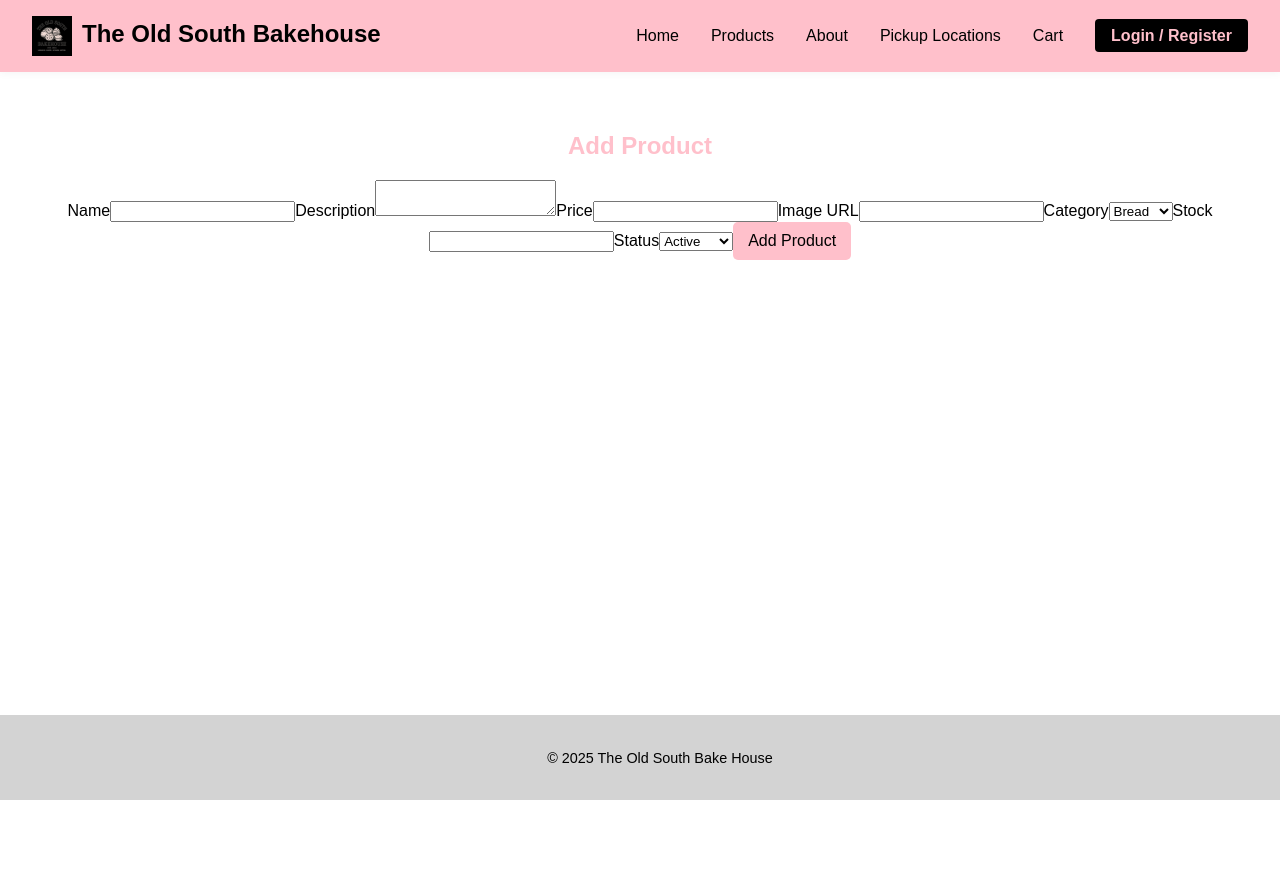
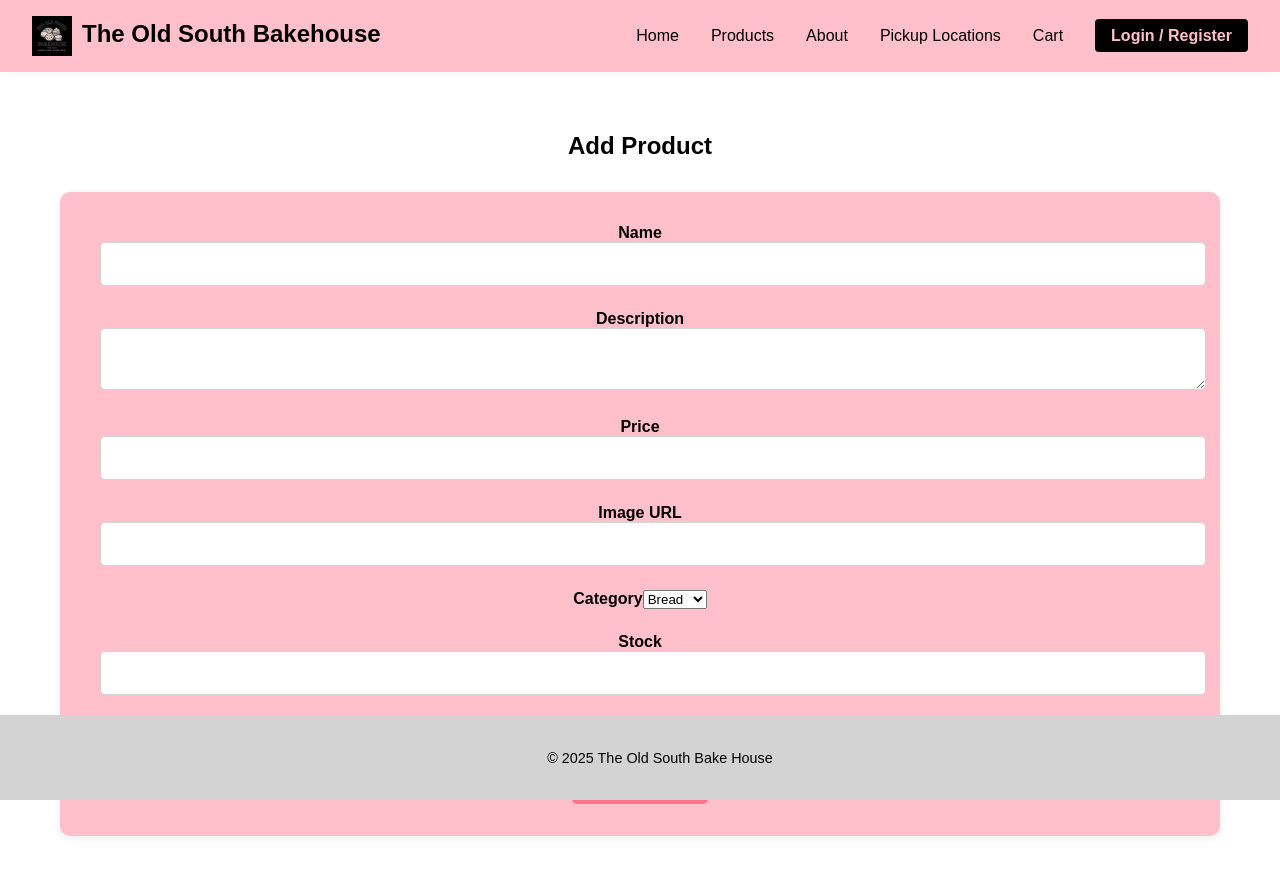
Before and after one commit to CPatterson94/TheOldSouthBakeHouse, a React (Create React App) app in the folder client/: page /admin/add-product in a window 1280 px wide. Before the commit the page ends 800 px from the top, so only its background shows below. Built offline with nearby package versions, Linux system fonts and the light colour scheme.

Commit message:
Add styling for Add Product page and sync guest cart on login

```diff
--- a/client/src/pages/AddProductPage.jsx
+++ b/client/src/pages/AddProductPage.jsx
@@ -1,5 +1,6 @@
 import React, { useState } from "react";
 import "../styles/main.scss";
+import "../styles/AddProduct.scss";
 
 const CATEGORY_OPTIONS = [
   "Bread",
--- a/client/src/pages/AuthPage.jsx
+++ b/client/src/pages/AuthPage.jsx
@@ -52,6 +52,30 @@ const AuthPage = () => {
       if (isLogin) {
         // Save token to localStorage (for demo)
         localStorage.setItem("token", data.token);
+        // Sync guest cart (if any) to user cart
+        try {
+          const guestCart = JSON.parse(localStorage.getItem("cart")) || [];
+          if (guestCart.length > 0) {
+            await fetch("http://localhost:3002/cart/sync", {
+              method: "POST",
+              headers: {
+                "Content-Type": "application/json",
+                Authorization: `Bearer ${data.token}`,
+              },
+              body: JSON.stringify({
+                items: guestCart.map((i) => ({
+                  id: i.id,
+                  quantity: i.quantity,
+                })),
+              }),
+            });
+            // Clear guest cart after successful merge
+            localStorage.removeItem("cart");
+            window.dispatchEvent(new Event("cartchange"));
+          }
+        } catch (syncErr) {
+          console.error("Cart sync after login failed", syncErr);
+        }
         window.dispatchEvent(new Event("authchange")); // Notify navbar to update
         navigate("/");
       }
--- /dev/null
+++ b/client/src/styles/AddProduct.scss
@@ -0,0 +1,54 @@
+@import "./main.scss";
+
+// Styles for Add Product page
+.add-product-page {
+  h2 {
+    color: $secondary-color-black;
+  }
+  .add-product-form {
+    display: flex;
+    flex-direction: column;
+    gap: 1.5rem;
+    margin-top: 2rem;
+    padding: 2rem 2.5rem;
+    background: $primary-color;
+    border-radius: 10px;
+    box-shadow: 0 2px 8px rgba(0, 0, 0, 0.08);
+
+    label {
+      font-weight: bold;
+      color: $secondary-color-black;
+    }
+
+    input[type="text"],
+    input[type="number"],
+    textarea {
+      width: 100%;
+      padding: 0.75rem;
+      border-radius: 5px;
+      border: 1px solid $secondary-color-gray;
+      font-size: 1rem;
+      &:focus {
+        border-color: darken($primary-color, 15%);
+        outline: none;
+      }
+    }
+
+    button {
+      background: darken($primary-color, 15%);
+      color: $secondary-color-black;
+      padding: 0.75rem 1.5rem;
+      border-radius: 5px;
+      border: none;
+      cursor: pointer;
+      transition: background-color 0.2s, transform 0.2s;
+      width: fit-content;
+      align-self: center;
+
+      &:hover {
+        background-color: darken($primary-color, 25%);
+        transform: translateY(-2px);
+      }
+    }
+  }
+}
--- a/client/src/styles/admin.scss
+++ b/client/src/styles/admin.scss
@@ -1,6 +1,9 @@
 @import "./main.scss";
 
 .admin-dashboard {
+  h2 {
+    color: $secondary-color-black;
+  }
   .admin-tiles {
     display: flex;
     gap: 2rem;
```
Also changed, not shown: 1 other file (tests, documents, lock files or other folders).
